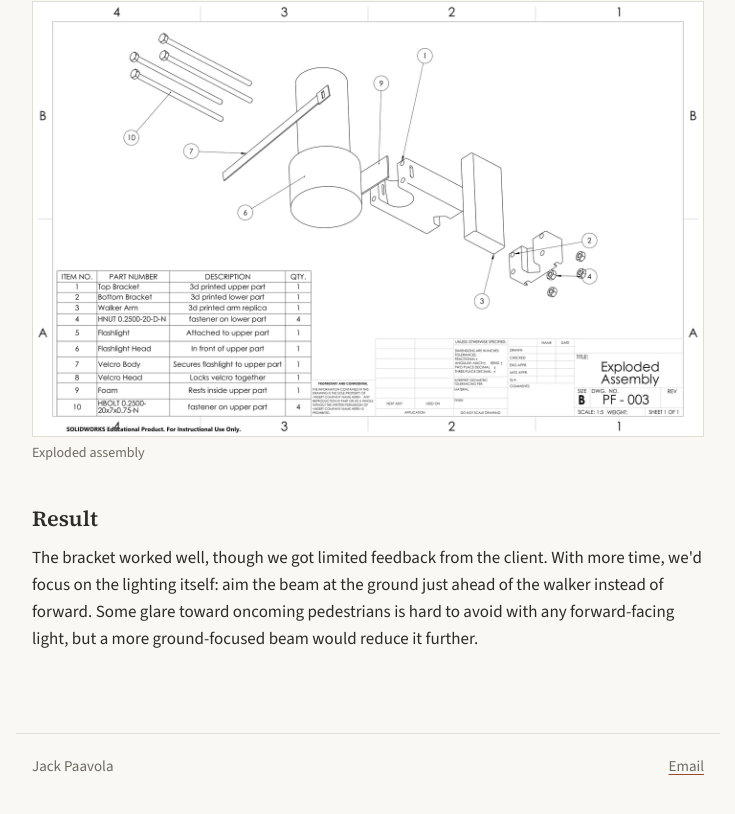
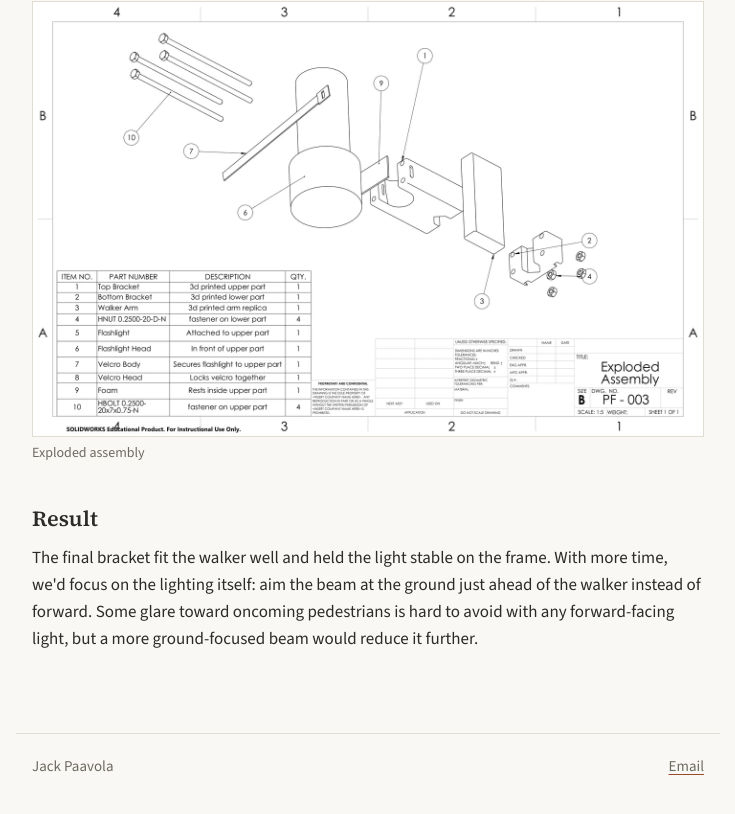
Before and after one commit to jxpaav-dev/jackpaavola-site, a plain HTML site: page projects/pathfinder.html in a window 1280 px wide. Shown: the part 2783-3597 px from the top of the page, without its empty margins (272-1007 px from the left). Drawn offline with nearby package versions, Linux system fonts and the light colour scheme.

Commit message:
Pathfinder: reword result
Co-Authored-By: Claude Opus 5.5 <noreply@anthropic.com>

```diff
--- a/projects/pathfinder.html
+++ b/projects/pathfinder.html
@@ -81,7 +81,7 @@
       </ul>
 
       <h2>Result</h2>
-      <p>The bracket worked well, though we got limited feedback from the client. With more time, we'd focus on the lighting itself: aim the beam at the ground just ahead of the walker instead of forward. Some glare toward oncoming pedestrians is hard to avoid with any forward-facing light, but a more ground-focused beam would reduce it further.</p>
+      <p>The final bracket fit the walker well and held the light stable on the frame. With more time, we'd focus on the lighting itself: aim the beam at the ground just ahead of the walker instead of forward. Some glare toward oncoming pedestrians is hard to avoid with any forward-facing light, but a more ground-focused beam would reduce it further.</p>
     </div>
   </main>
 
```
